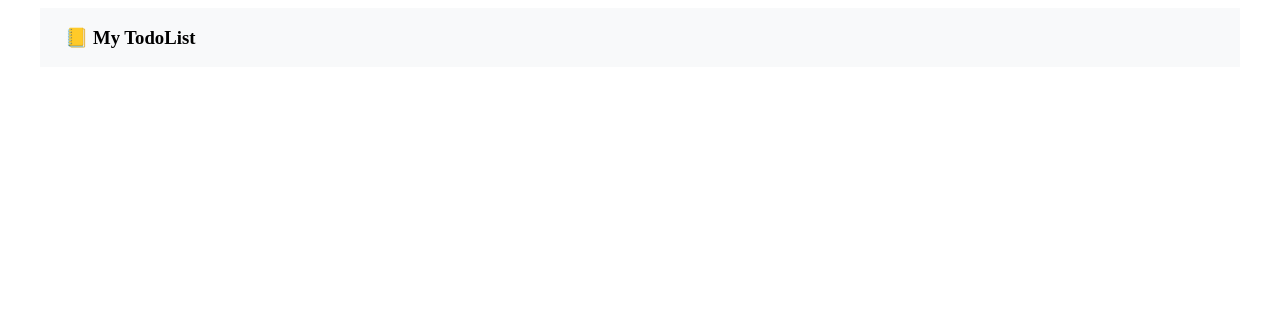
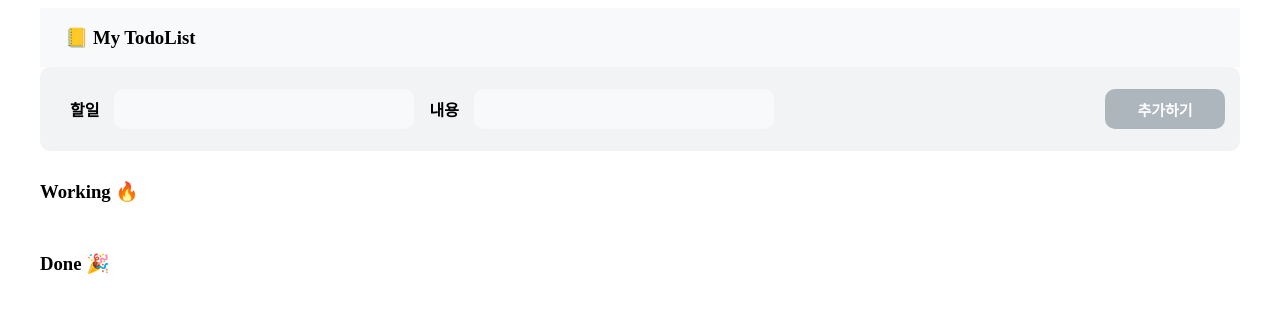
Before and after one commit to devjjin/redux-todolist-assignment, a React (Create React App) app: page / in a window 1280 px wide. Shown: the top 312 px of the page. Built offline with nearby package versions, Linux system fonts and the light colour scheme.

Commit message:
Feat: todo 추가 기능 구현

```diff
--- /dev/null
+++ b/src/components/TodoCreate.jsx
@@ -0,0 +1,74 @@
+import React, { useState } from 'react';
+import { useDispatch } from 'react-redux';
+import { addTodo } from '../redux/modules/todos';
+import { v4 as uuidv4 } from 'uuid';
+import styled from 'styled-components';
+
+const TodoCreate = () => {
+  const dispatch = useDispatch();
+  const initialValue = { id: uuidv4(), title: '', content: '', isDone: false };
+  const [todoItem, setTodoItem] = useState(initialValue);
+
+  const onChangeHandler = e => setTodoItem({ ...todoItem, [e.target.id]: e.target.value });
+
+  const onSubmitHandler = e => {
+    e.preventDefault();
+    const newTodo = {
+      id: uuidv4(),
+      ...todoItem,
+    };
+    dispatch(addTodo(newTodo));
+    setTodoItem(initialValue);
+  };
+
+  return (
+    <Container>
+      <Form onSubmit={onSubmitHandler}>
+        <FormGroup>
+          <Label htmlFor="title">할일</Label>
+          <Input type="text" id="title" value={todoItem.title} onChange={onChangeHandler}></Input>
+          <Label htmlFor="content">내용</Label>
+          <Input type="text" id="content" value={todoItem.content} onChange={onChangeHandler}></Input>
+        </FormGroup>
+        <SubmitButton type="submit">추가하기</SubmitButton>
+      </Form>
+    </Container>
+  );
+};
+
+const Container = styled.div`
+  background-color: #f1f3f5;
+  border-radius: 10px;
+  padding: 15px;
+`;
+
+const Form = styled.form`
+  display: flex;
+  justify-content: space-between;
+  align-items: center;
+`;
+
+const FormGroup = styled.div`
+  display: flex;
+  flex-direction: row;
+  align-items: center;
+`;
+
+const Label = styled.label`
+  font-weight: bold;
+  margin: 15px;
+`;
+
+const Input = styled.input`
+  width: 300px;
+  height: 40px;
+  border: none;
+  border-radius: 10px;
+  background-color: #f8f9fa;
+`;
+
+const SubmitButton = styled.button`
+  background-color: #adb5bd;
+  color: white;
+`;
+export default TodoCreate;
--- /dev/null
+++ b/src/components/TodoItem.jsx
@@ -0,0 +1,42 @@
+import React from 'react';
+import styled from 'styled-components';
+
+const TodoItem = ({ todoItem }) => {
+  return (
+    <Main key={todoItem.id}>
+      <Container>
+          <DetailButton>👀 내용보기</DetailButton>
+        <Title>{todoItem.title}</Title>
+        <p>{todoItem.content}</p>
+      </Container>
+    </Main>
+  );
+};
+
+const Main = styled.div`
+  flex-wrap: wrap;
+  display: flex;
+  gap: 10px;
+`;
+
+const Container = styled.div`
+  padding: 10px 15px;
+  width: 290px;
+  border: 3px solid #ced4da;
+  border-radius: 10px;
+`;
+
+const DetailButton = styled.div`
+  width: 100px;
+  height: 30px;
+  border-radius: 5px;
+  text-align: center;
+  line-height: 30px;
+`;
+
+const Title = styled.h2`
+  margin-top: 10px;
+  margin-bottom: 15px;
+`;
+
+export default TodoItem;
--- /dev/null
+++ b/src/components/TodoList.jsx
@@ -0,0 +1,46 @@
+import React from 'react';
+import styled from 'styled-components';
+import TodoItem from './TodoItem';
+import { useSelector } from 'react-redux';
+
+const TodoList = () => {
+  const todos = useSelector(state => state.todos);
+  const workingTodos = todos.filter(todo => !todo.isDone);
+  const doneTodos = todos.filter(todo => todo.isDone);
+
+  return (
+    <Container>
+      <Title>Working 🔥</Title>
+      <ListContainer>
+          {workingTodos.map(todoItem => (
+            <TodoItem key={todoItem.id} todoItem={todoItem} />
+          ))}
+      </ListContainer>
+      <Title>Done 🎉</Title>
+      <ListContainer>
+          {doneTodos.map(todoItem => (
+            <TodoItem key={todoItem.id} todoItem={todoItem} />
+          ))}
+      </ListContainer>
+    </Container>
+  );
+};
+
+const Container = styled.div`
+  display: flex;
+  flex-direction: column;
+  align-items: flex-start;
+`;
+
+const Title = styled.h3`
+  margin-top: 30px;
+  margin-bottom: 20px;
+`;
+
+const ListContainer = styled.div`
+  display: flex;
+  flex-wrap: wrap;
+  gap: 12px;
+`;
+
+export default TodoList;
--- a/src/pages/Home.jsx
+++ b/src/pages/Home.jsx
@@ -1,12 +1,16 @@
 import React from 'react';
 import Layout from "../shared/Layout";
 import TodoHeader from '../components/TodoHeader';
+import TodoCreate from '../components/TodoCreate';
+import TodoList from '../components/TodoList';
 
 const Home = () => {
   return (
     <div>
       <Layout>
         <TodoHeader />
+        <TodoCreate />
+        <TodoList />
       </Layout>
     </div>
   );
```
